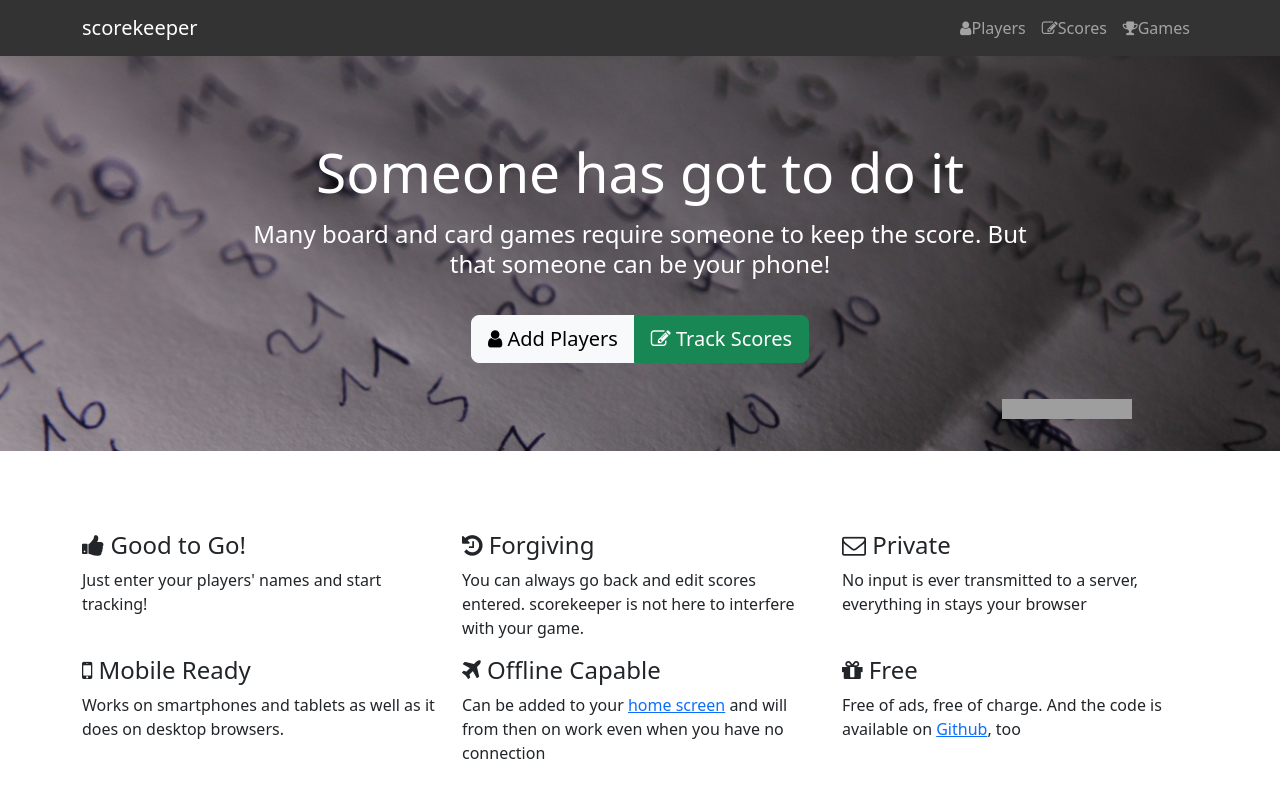
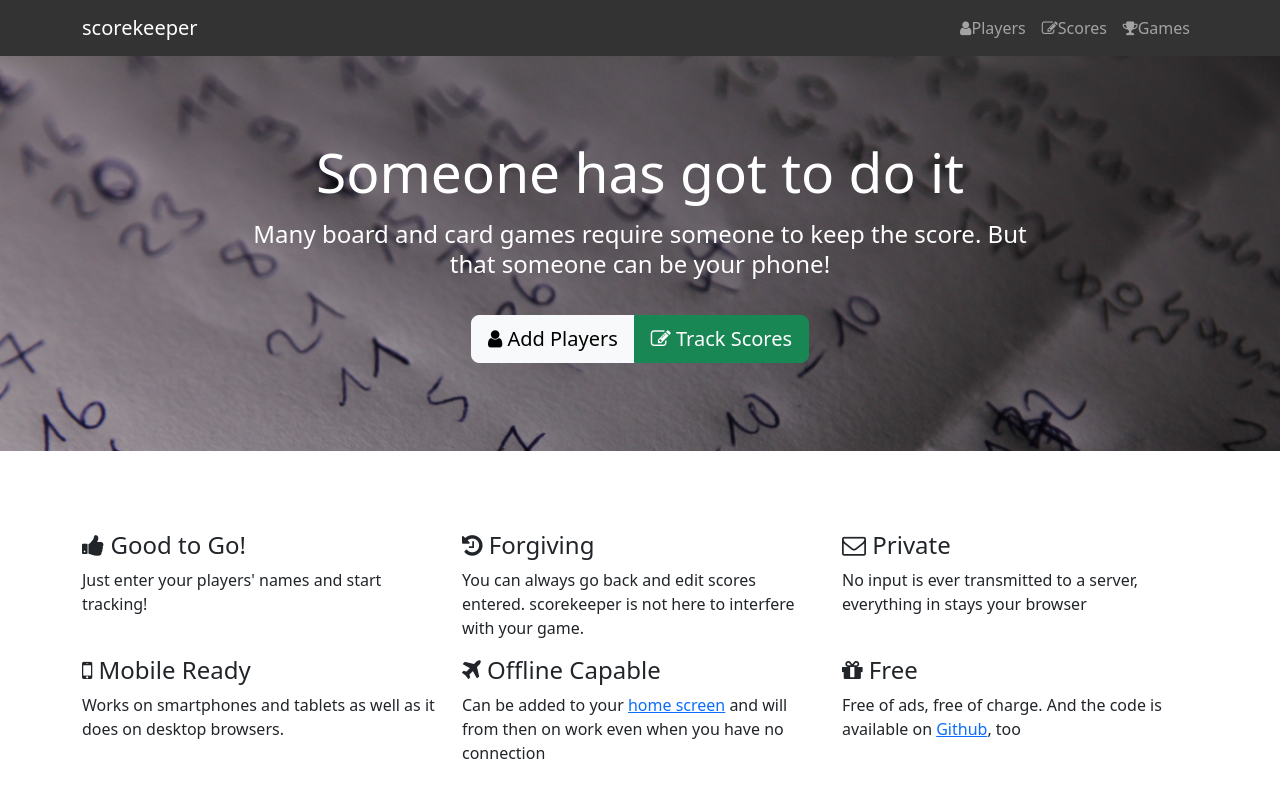
Before and after one commit to flack/scorekeeper, an Angular app: page /#/home in a window 1280 px wide. Shown: the top 800 px of the page. Built offline with nearby package versions, Linux system fonts and the light colour scheme; grey boxes are pictures that could not be loaded.

Commit message:
remove iframes

```diff
--- a/src/app/home/home.html
+++ b/src/app/home/home.html
@@ -70,30 +70,6 @@
     </a>
   </div>
 
-  @if (online) {
-    <ul class="list-inline social-buttons">
-      <li class="list-inline-item">
-        <iframe
-          src="https://ghbtns.com/github-btn.html?user=flack&amp;repo=scorekeeper&amp;type=watch&amp;count=true"
-          title="GitHub"
-          frameborder="0"
-          scrolling="0"
-          width="130"
-          height="20">
-        </iframe>
-      </li>
-      <li class="list-inline-item">
-        <iframe
-          src="https://platform.twitter.com/widgets/tweet_button.html?url=https%3A%2F%2Fflack.github.io%2Fscorekeeper&amp;counturl=http%3A%2F%2Fflack.github.com%2Fscorekeeper&amp;text=Check%20out%20%23scorekeeper%20-%20an%20awesome%20helper%20for%20board%20and%20card%20games%20%7C&amp;hashtags=angular"
-          title="Tweet"
-          frameborder="0"
-          scrolling="no"
-          style="width:130px; height:20px;">
-        </iframe>
-      </li>
-    </ul>
-  }
-
 </div>
 </div>
 
--- a/src/app/home/home.scss
+++ b/src/app/home/home.scss
@@ -25,12 +25,6 @@
     margin: 0 auto 1.5em auto;
     max-width: 800px
   }
-
-  .social-buttons {
-      position: absolute;
-      right: 10px;
-      bottom: 10px;
-  }
 }
 
 .link-button {
--- a/src/app/home/home.ts
+++ b/src/app/home/home.ts
@@ -1,4 +1,4 @@
-import { Component, DOCUMENT, ElementRef, inject, viewChild } from '@angular/core';
+import { Component, ElementRef, inject, viewChild } from '@angular/core';
 import { RouterLink } from '@angular/router';
 import { InstallPlatform, InstallService } from '../shared/install.service';
 
@@ -8,9 +8,6 @@ import { InstallPlatform, InstallService } from '../shared/install.service';
     templateUrl: './home.html'
 })
 export class Home {
-    /** The social buttons are external iframes, so only show them when online */
-    protected readonly online = inject(DOCUMENT).defaultView?.navigator.onLine ?? false;
-
     private readonly install = inject(InstallService);
     private readonly dialog = viewChild.required<ElementRef<HTMLDialogElement>>('installHelp');
     /** The instructions shown in the dialog */
```
Also changed, not shown: 1 other file (tests, documents, lock files or other folders).
